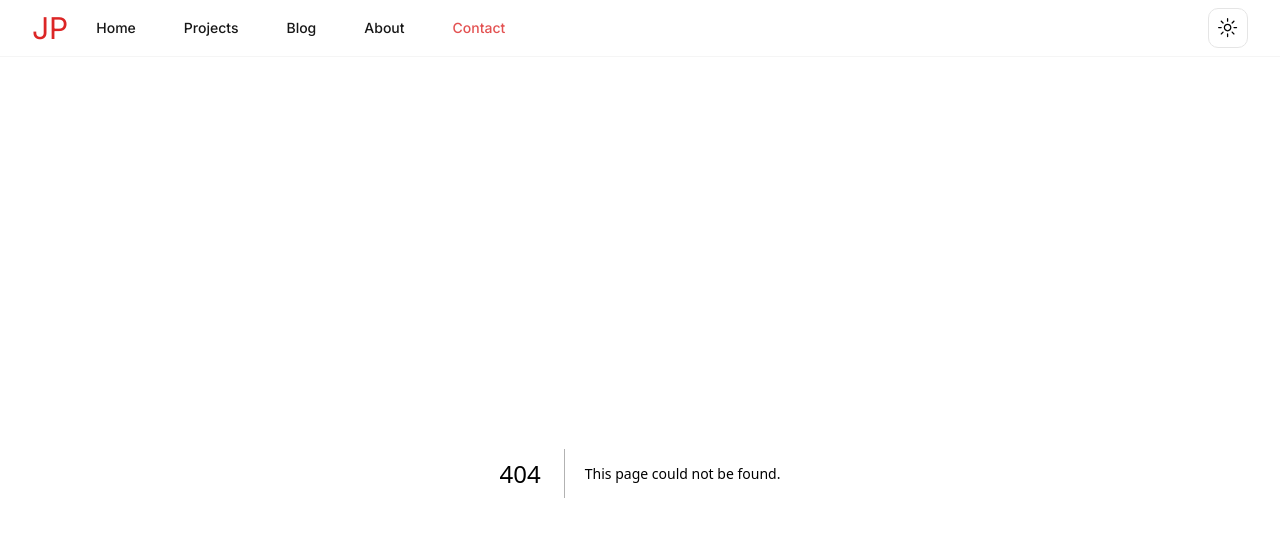
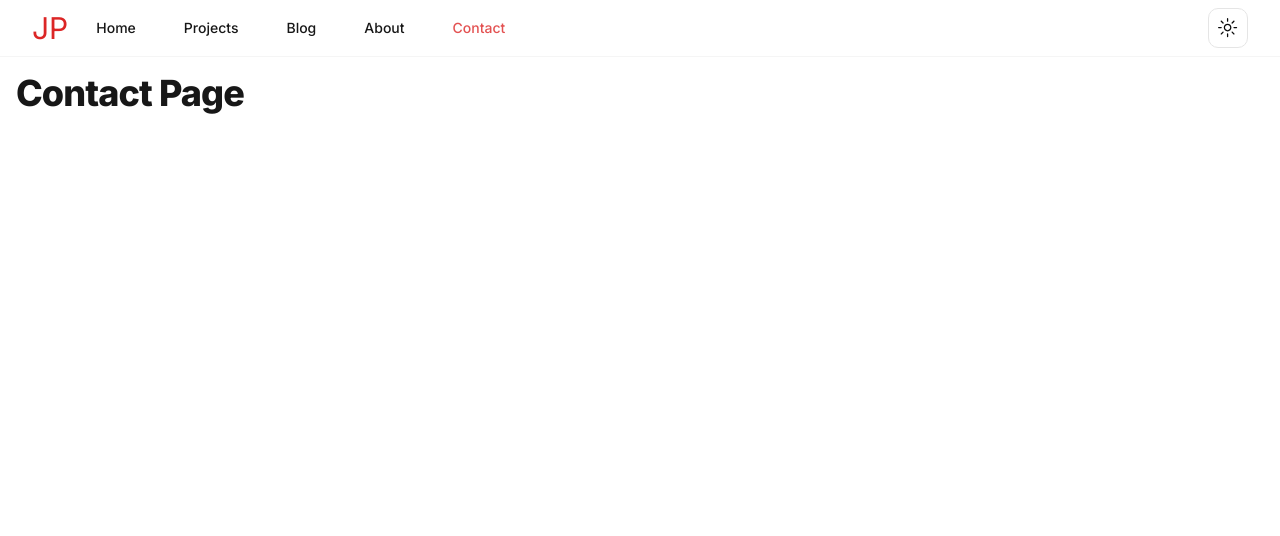
Before and after one commit to JayDevelops/next-jay-portfolio, a Next.js app: page /contact in a window 1280 px wide. Before the commit this address had no page. Shown: the top 536 px of the page. Built offline with nearby package versions, Linux system fonts and the light colour scheme.

Commit message:
Added contact page and modified index page

```diff
--- /dev/null
+++ b/app/contact/page.tsx
@@ -0,0 +1,9 @@
+import {HeadingOne} from "@/components/ui/Typography/Headers";
+
+export default function Contact() {
+    return (
+        <div>
+            <HeadingOne>Contact Page</HeadingOne>
+        </div>
+    )
+}
--- a/app/page.tsx
+++ b/app/page.tsx
@@ -1,9 +1,9 @@
-import Image from "next/image";
+import {HeadingOne} from "@/components/ui/Typography/Headers";
 
 export default function Home() {
   return (
       <div>
-        Hello World
+          <HeadingOne>Home Page</HeadingOne>
       </div>
   )
 }
```
